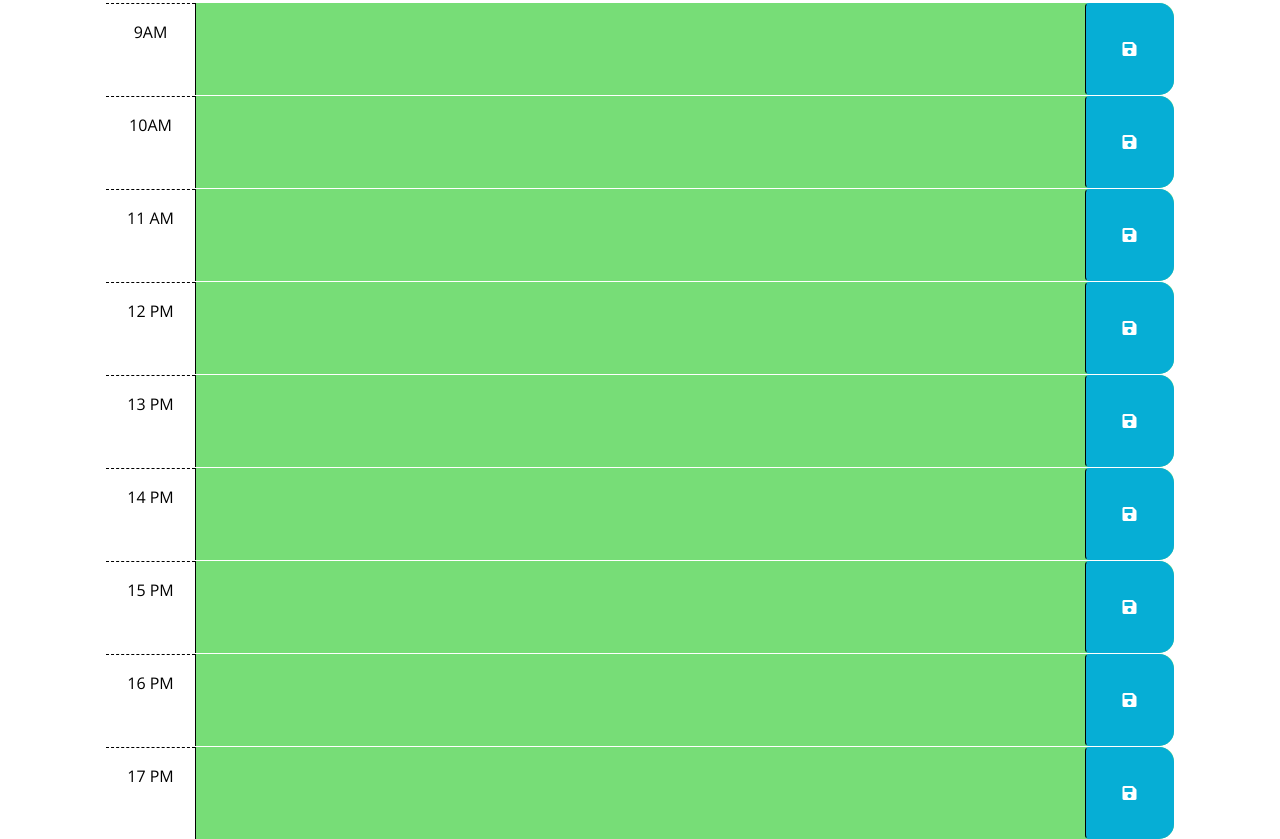
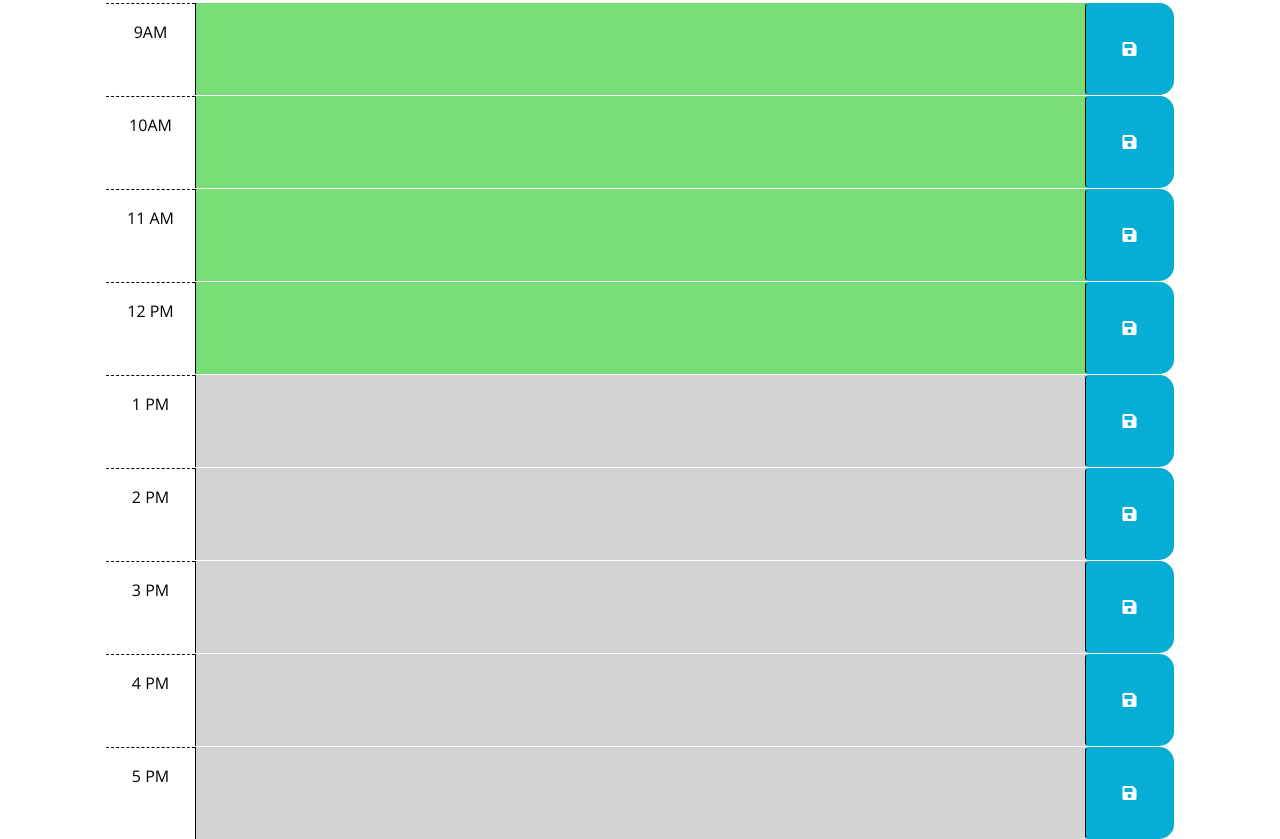
Before and after one commit to manyanara/week5work, a plain HTML site: page index.html in a window 1280 px wide. Shown: the part 300-1139 px from the top of the page. Drawn offline with nearby package versions, Linux system fonts and the light colour scheme.

Commit message:
wrapped timer interval and changed html items back to non-military time

```diff
--- a/index.html
+++ b/index.html
@@ -75,7 +75,7 @@
       </div>
 
       <div id="hour-13" class="row time-block">
-        <div class="col-2 col-md-1 hour text-center py-3">13 PM</div>
+        <div class="col-2 col-md-1 hour text-center py-3">1 PM</div>
         <textarea class="col-8 col-md-10 description" rows="3"> </textarea>
         <button class="btn saveBtn col-2 col-md-1" aria-label="save">
           <i class="fas fa-save" aria-hidden="true"></i>
@@ -83,7 +83,7 @@
       </div>
 
       <div id="hour-14" class="row time-block">
-        <div class="col-2 col-md-1 hour text-center py-3">14 PM</div>
+        <div class="col-2 col-md-1 hour text-center py-3">2 PM</div>
         <textarea class="col-8 col-md-10 description" rows="3"> </textarea>
         <button class="btn saveBtn col-2 col-md-1" aria-label="save">
           <i class="fas fa-save" aria-hidden="true"></i>
@@ -91,7 +91,7 @@
       </div>
 
       <div id="hour-15" class="row time-block">
-        <div class="col-2 col-md-1 hour text-center py-3">15 PM</div>
+        <div class="col-2 col-md-1 hour text-center py-3">3 PM</div>
         <textarea class="col-8 col-md-10 description" rows="3"> </textarea>
         <button class="btn saveBtn col-2 col-md-1" aria-label="save">
           <i class="fas fa-save" aria-hidden="true"></i>
@@ -99,7 +99,7 @@
       </div>
 
       <div id="hour-16" class="row time-block">
-        <div class="col-2 col-md-1 hour text-center py-3">16 PM</div>
+        <div class="col-2 col-md-1 hour text-center py-3">4 PM</div>
         <textarea class="col-8 col-md-10 description" rows="3"> </textarea>
         <button class="btn saveBtn col-2 col-md-1" aria-label="save">
           <i class="fas fa-save" aria-hidden="true"></i>
@@ -107,7 +107,7 @@
       </div>
 
       <div id="hour-17" class="row time-block">
-        <div class="col-2 col-md-1 hour text-center py-3">17 PM</div>
+        <div class="col-2 col-md-1 hour text-center py-3">5 PM</div>
         <textarea class="col-8 col-md-10 description" rows="3"> </textarea>
         <button class="btn saveBtn col-2 col-md-1" aria-label="save">
           <i class="fas fa-save" aria-hidden="true"></i>
--- a/script.js
+++ b/script.js
@@ -8,7 +8,8 @@ $(document).ready(function(){
   $('#currentDay').text(today);
 
 // checking each timebox and comparing to current hour to change textbox color
-// also checking local storage to set textbox values
+setInterval(function(){
+
     var currentHour = dayjs().format('HH A')
     var allTimebox = document.querySelectorAll(".time-block");
 
@@ -30,19 +31,18 @@ $(document).ready(function(){
 
        var hourId = allTimebox[i].id
        savedTask = localStorage.getItem(hourId);
-       $(allTimebox[i]).children('textarea').html=savedTask;
+       console.log(savedTask)
+       $(allTimebox[i]).children('textarea').text(savedTask);
     }
-    /// check local storage for
-    // var hourId = this.parentNode.id
-    // savedTask = localStorage.getItem(hourId);
-    // $(this).siblings('textarea').html = savedTask;
 })
+}, 1800000)
 
-// click event
+// click event saving to local storage
 $('button').on('click', function () {
     var hourId = this.parentNode.id
     var taskName = $(this).siblings('textarea').val()
 
-    localStorage.setItem(hourId, JSON.stringify(taskName))
-
+    localStorage.setItem(hourId, taskName)
+    alert('Event added to calendar!')
+    location.reload();
  });
```
